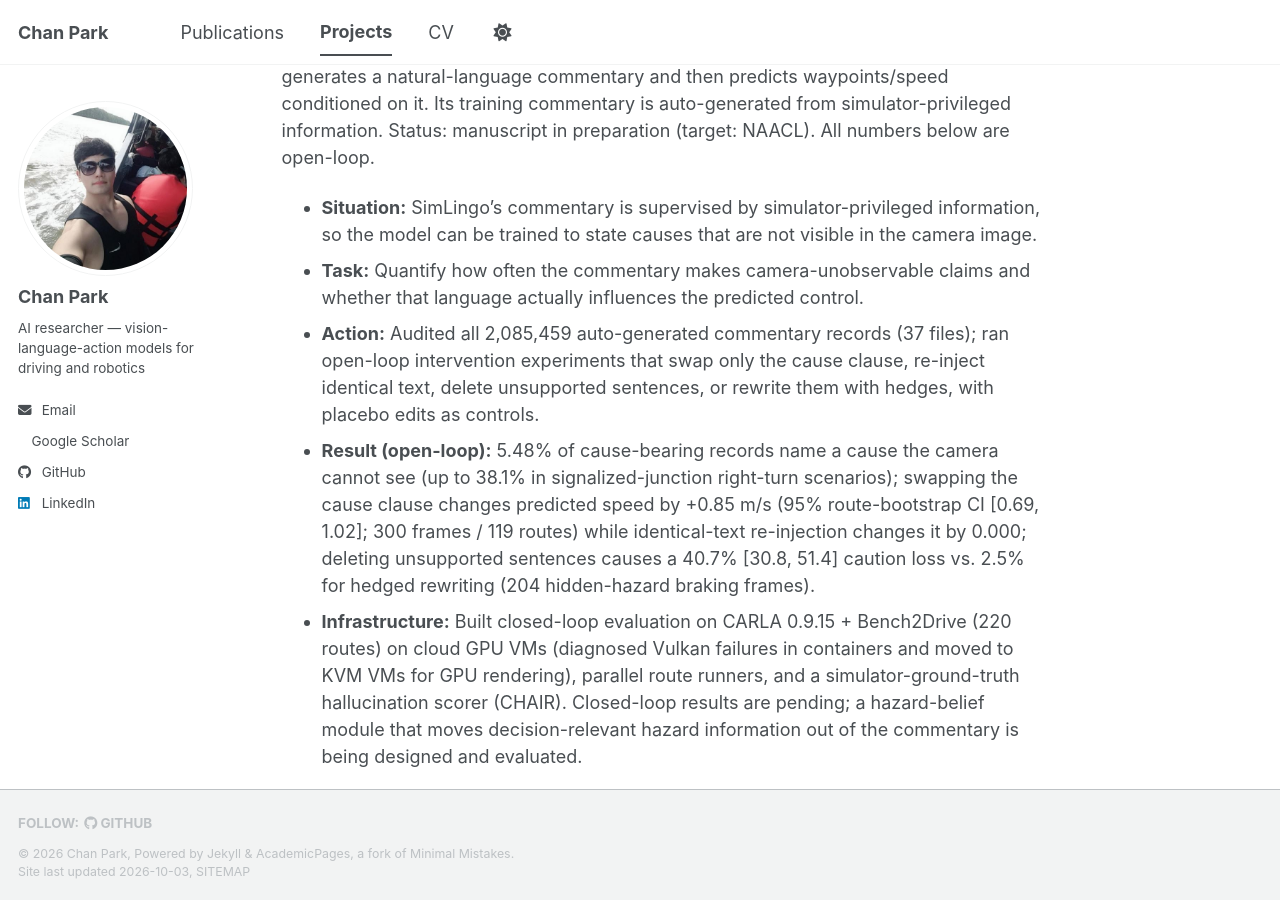
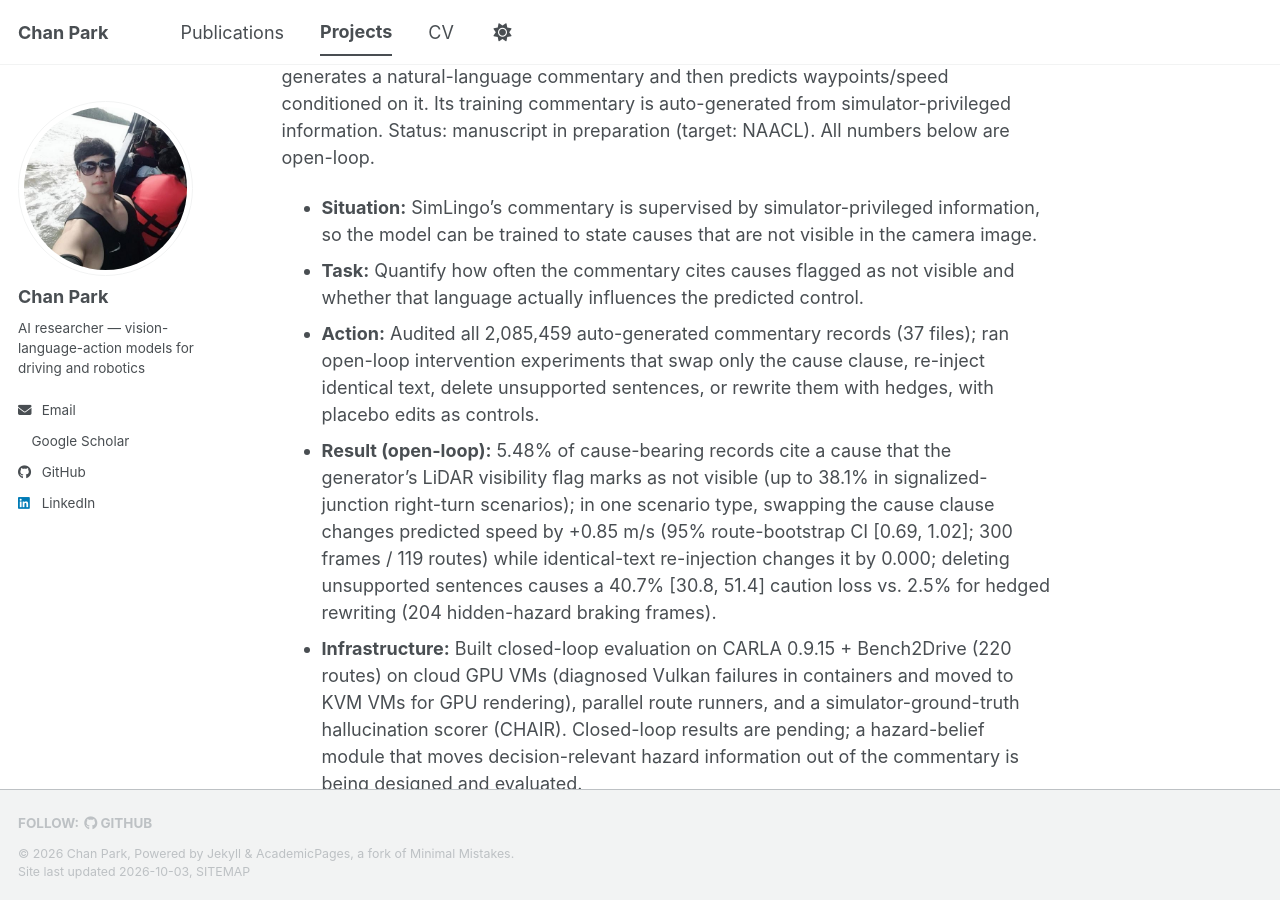
Before and after one commit to Ckck12/Ckck12.github.io, a Jekyll site: the page built from _portfolio/01-driving-vla.md, in a window 1280 px wide and 900 px high, scrolled down 479 px. Built offline with Jekyll 4.4.1, drawn with Linux system fonts in a browser that asks for light colours; a style sheet for code colours, icons or effects is not loaded.

Commit message:
Precise visibility wording for the driving-VLA audit; update CV PDF
Co-Authored-By: Claude Opus 5.5 <noreply@anthropic.com>

```diff
--- a/_portfolio/01-driving-vla.md
+++ b/_portfolio/01-driving-vla.md
@@ -1,6 +1,6 @@
 ---
 title: "Driving VLA: Unobservable Claims in Language-Conditioned Driving"
-excerpt: "Independent research (Sep. 2026 – present): auditing whether a driving VLA's auto-generated commentary names causes the camera cannot see, and measuring how that language steers control.<br/><img src='/images/projects/driving_vla.jpg' alt='CARLA frame with a hidden hazard behind a hedge'>"
+excerpt: "Independent research (Sep. 2026 – present): auditing whether a driving VLA's auto-generated commentary names causes that its own LiDAR visibility flag marks as not visible, and measuring how that language steers control.<br/><img src='/images/projects/driving_vla.jpg' alt='CARLA frame with a hidden hazard behind a hedge'>"
 collection: portfolio
 ---
 
@@ -9,9 +9,9 @@ collection: portfolio
 **Independent research, Sep. 2026 – Present.** Model: SimLingo, a CARLA driving VLA that generates a natural-language commentary and then predicts waypoints/speed conditioned on it. Its training commentary is auto-generated from simulator-privileged information. Status: manuscript in preparation (target: NAACL). All numbers below are open-loop.
 
 - **Situation:** SimLingo's commentary is supervised by simulator-privileged information, so the model can be trained to state causes that are not visible in the camera image.
-- **Task:** Quantify how often the commentary makes camera-unobservable claims and whether that language actually influences the predicted control.
+- **Task:** Quantify how often the commentary cites causes flagged as not visible and whether that language actually influences the predicted control.
 - **Action:** Audited all 2,085,459 auto-generated commentary records (37 files); ran open-loop intervention experiments that swap only the cause clause, re-inject identical text, delete unsupported sentences, or rewrite them with hedges, with placebo edits as controls.
-- **Result (open-loop):** 5.48% of cause-bearing records name a cause the camera cannot see (up to 38.1% in signalized-junction right-turn scenarios); swapping the cause clause changes predicted speed by +0.85 m/s (95% route-bootstrap CI [0.69, 1.02]; 300 frames / 119 routes) while identical-text re-injection changes it by 0.000; deleting unsupported sentences causes a 40.7% [30.8, 51.4] caution loss vs. 2.5% for hedged rewriting (204 hidden-hazard braking frames).
+- **Result (open-loop):** 5.48% of cause-bearing records cite a cause that the generator's LiDAR visibility flag marks as not visible (up to 38.1% in signalized-junction right-turn scenarios); in one scenario type, swapping the cause clause changes predicted speed by +0.85 m/s (95% route-bootstrap CI [0.69, 1.02]; 300 frames / 119 routes) while identical-text re-injection changes it by 0.000; deleting unsupported sentences causes a 40.7% [30.8, 51.4] caution loss vs. 2.5% for hedged rewriting (204 hidden-hazard braking frames).
 - **Infrastructure:** Built closed-loop evaluation on CARLA 0.9.15 + Bench2Drive (220 routes) on cloud GPU VMs (diagnosed Vulkan failures in containers and moved to KVM VMs for GPU rendering), parallel route runners, and a simulator-ground-truth hallucination scorer (CHAIR). Closed-loop results are pending; a hazard-belief module that moves decision-relevant hazard information out of the commentary is being designed and evaluated.
 
 Related: [Route-Guided CBF-QP Repair](/publications/2026-route-guided-cbf-qp/) (safety layer for robot VLA policies).
```
Also changed, not shown: _pages/cv.md (+2 -2 lines), _publications/2026-salience-driving-vla.md (+2 -2 lines), 1 other file.
